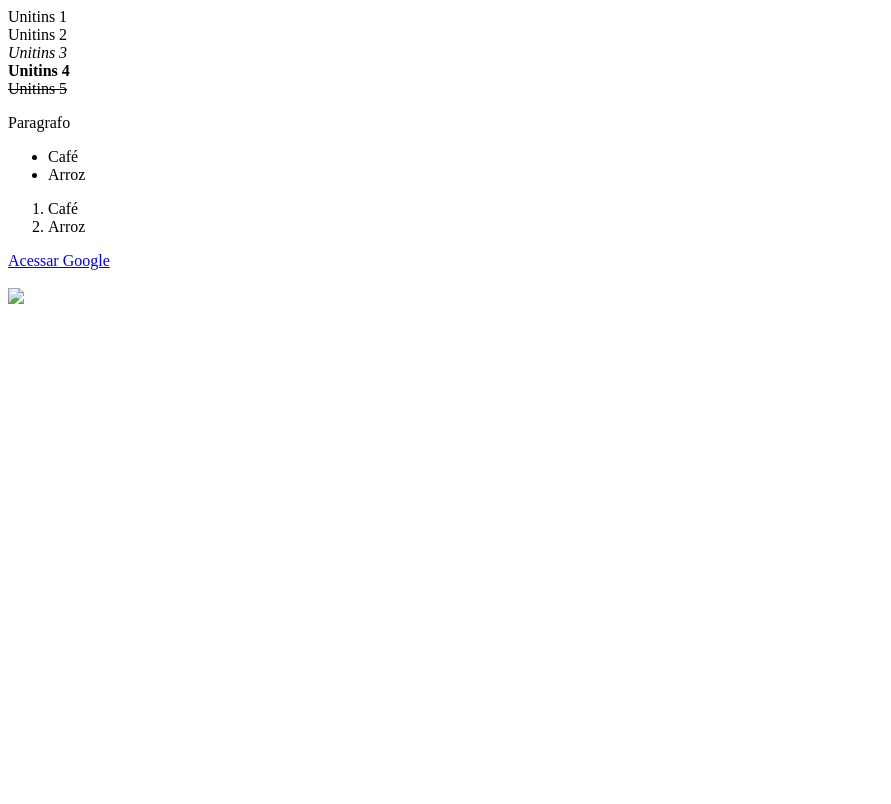
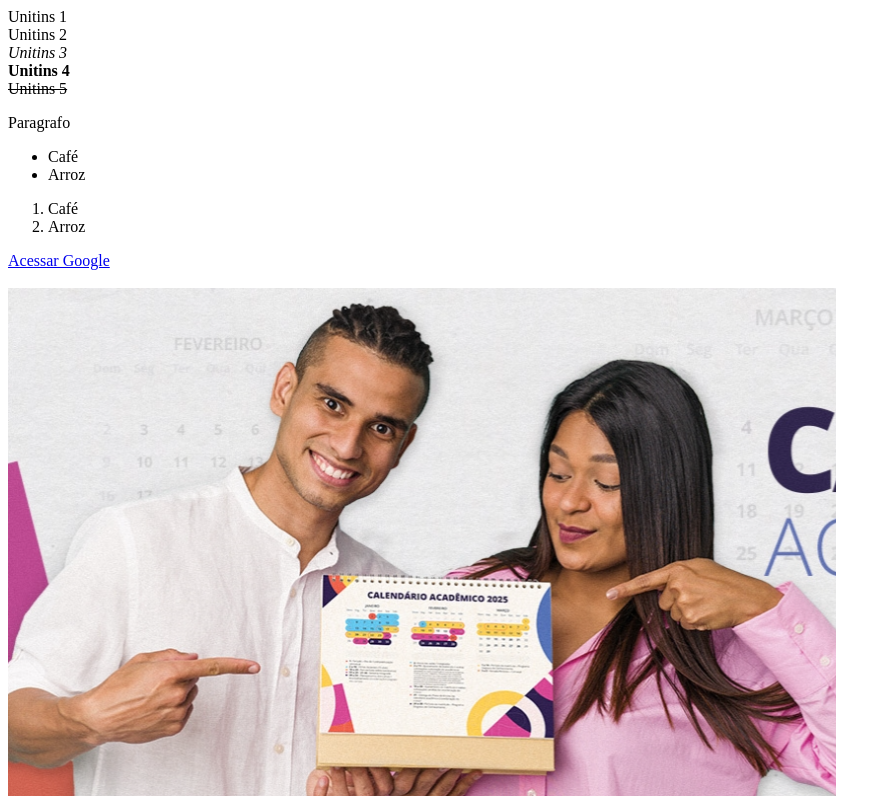
Before and after one commit to Evellynab/Aula1, a plain HTML site: page index.html in a window 1280 px wide. Shown: the whole page, without its empty margins (0-891 px from the left). Drawn offline with Linux system fonts and the light colour scheme.

Commit message:
Update and rename site.html to index.html

```diff
--- a/site.html
+++ b/index.html
@@ -22,7 +22,7 @@
          </ol>
          <a href="https://google.com"> Acessar Google</a >
          <br> <br>
-         <img src="imagens/foto.png">
+         <img src="foto.png">
 
     </body>
 
```
